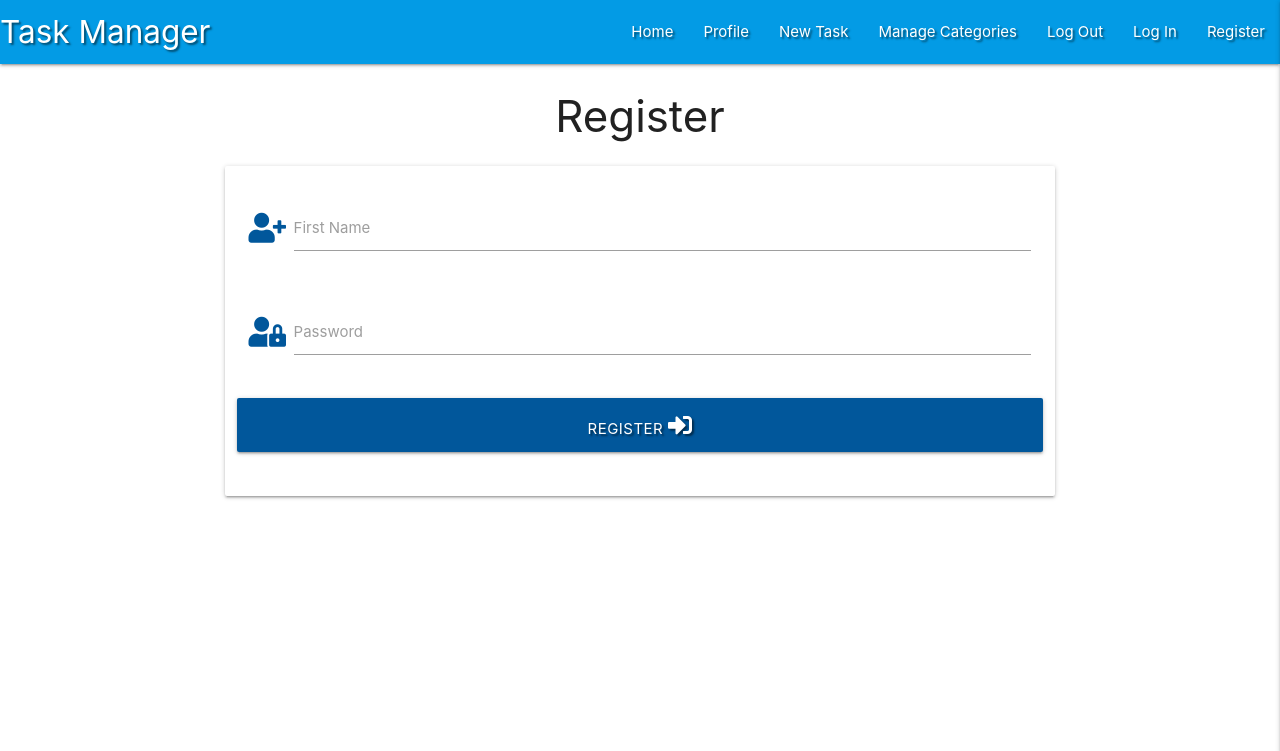
After one commit to Ranj247/flask-task-manager-project, a Flask app: page /register in a window 1280 px wide. The commit adds this page. Shown: the top 751 px of the page. Run offline with Flask 2, Linux system fonts and the light colour scheme; some libraries are stand-ins or nearby versions.

Commit message:
Add Register template

```diff
--- a/app.py
+++ b/app.py
@@ -4,6 +4,7 @@ from flask import (
     redirect, request, session, url_for)
 from flask_pymongo import PyMongo
 from bson.objectid import ObjectId
+from werkzeug.security import generate_password_hash, check_password_hash
 if os.path.exists("env.py"):
     import env
 
@@ -26,6 +27,11 @@ def get_tasks():
     return render_template("tasks.html", tasks=tasks)
 
 
+@app.route("/register", methods=["GET", "POST"])
+def register():
+    return render_template("register.html")
+
+
 # To tell our app how and where to run our application
 if __name__ == "__main__":
     app.run(host=os.environ.get("IP"),
--- a/templates/base.html
+++ b/templates/base.html
@@ -1,16 +1,20 @@
 <!DOCTYPE html>
 <html lang="en">
+
 <head>
     <meta charset="UTF-8">
     <meta name="viewport" content="width=device-width, initial-scale=1.0">
     <link rel="stylesheet" href="https://cdnjs.cloudflare.com/ajax/libs/font-awesome/5.13.1/css/all.min.css"
-        integrity="sha512-xA6Hp6oezhjd6LiLZynuukm80f8BoZ3OpcEYaqKoCV3HKQDrYjDE1Gu8ocxgxoXmwmSzM4iqPvCsOkQNiu41GA==" crossorigin="anonymous" type="text/css">
-    <link rel="stylesheet" href="https://cdnjs.cloudflare.com/ajax/libs/materialize/1.0.0/css/materialize.min.css" type="text/css">
+        integrity="sha512-xA6Hp6oezhjd6LiLZynuukm80f8BoZ3OpcEYaqKoCV3HKQDrYjDE1Gu8ocxgxoXmwmSzM4iqPvCsOkQNiu41GA=="
+        crossorigin="anonymous" type="text/css">
+    <link rel="stylesheet" href="https://cdnjs.cloudflare.com/ajax/libs/materialize/1.0.0/css/materialize.min.css"
+        type="text/css">
     <link rel="stylesheet" href="{{ url_for('static', filename='css/style.css') }}" type="text/css">
     {% block styles %}
     {% endblock %}
     <title>Task Manager</title>
 </head>
+
 <body>
 
     <header>
@@ -26,21 +30,23 @@
                     <li><a href="#">Manage Categories</a></li>
                     <li><a href="#">Log Out</a></li>
                     <li><a href="#">Log In</a></li>
-					<li><a href="#">Register</a></li>
+                    <li><a href="{{ url_for('register') }}">Register</a></li>
                 </ul>
             </div>
         </nav>
 
         <!-- mobile sidenav -->
         <ul class="sidenav" id="mobile-demo">
-            <li><h4 class="center-align light-blue-text text-darken 4">Task Manager</h4></li>
+            <li>
+                <h4 class="center-align light-blue-text text-darken 4">Task Manager</h4>
+            </li>
             <li><a href="{{ url_for('get_tasks') }}">Home</a></li>
             <li><a href="#">Profile</a></li>
             <li><a href="#">New Task</a></li>
             <li><a href="#">Manage Categories</a></li>
             <li><a href="#">Log Out</a></li>
             <li><a href="#">Log In</a></li>
-            <li><a href="#">Register</a></li>
+            <li><a href="{{ url_for('register') }}">Register</a></li>
         </ul>
     </header>
 
@@ -55,4 +61,5 @@
     {% block scripts %}
     {% endblock %}
 </body>
+
 </html>
--- /dev/null
+++ b/templates/register.html
@@ -0,0 +1,35 @@
+{% extends "base.html" %}
+{% block content %}
+
+  <h3 class="center-align">Register</h3>
+
+  <div class="row">
+      <form class="col s12 m8 offset-m2" method="POST" action="{{ url_for('register') }}">
+          <div class="card-panel">
+              <!-- username -->
+              <div class="row">
+                  <div class="input-field col s12">
+                      <i class="fas fa-user-plus prefix light-blue-text text-darken-4"></i>
+                      <input id="username" name="username" type="text" class="validate">
+                      <label for="username">First Name</label>
+                  </div>
+              </div>
+              <!-- password -->
+              <div class="row">
+                  <div class="input-field col s12">
+                      <i class="fas fa-user-lock prefix light-blue-text text-darken-4"></i>
+                      <input id="password" name="password" type="password" class="validate">
+                      <label for="password">Password</label>
+                  </div>
+              </div>
+              <!-- register -->
+              <div class="row">
+                  <button type="submit" class="col s12 btn-large light-blue darken-4 text-shadow">
+                    Register <i class="fas fa-sign-in-alt"></i>
+                  </button>
+              </div>
+          </div>
+      </form>
+  </div>
+
+{% endblock %}
```
Lines whose indentation alone changed are shown as unchanged.
